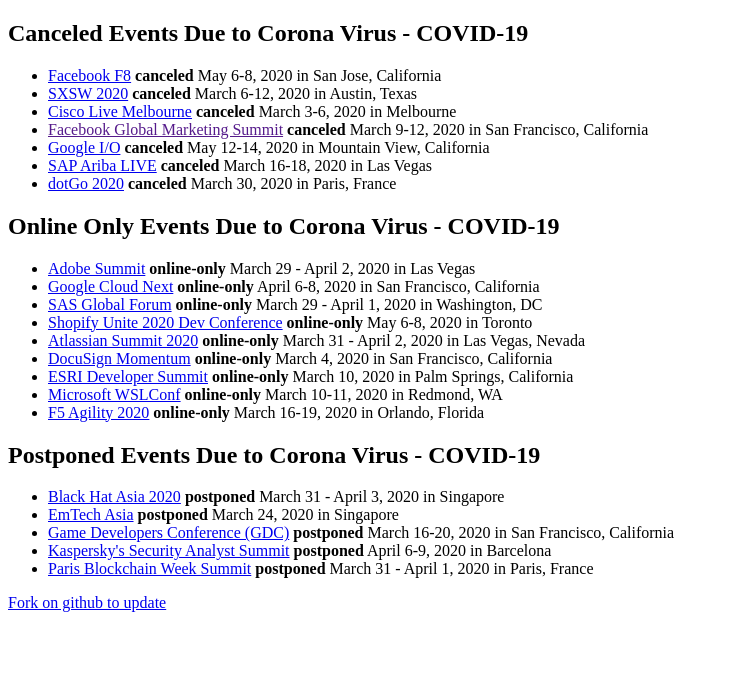
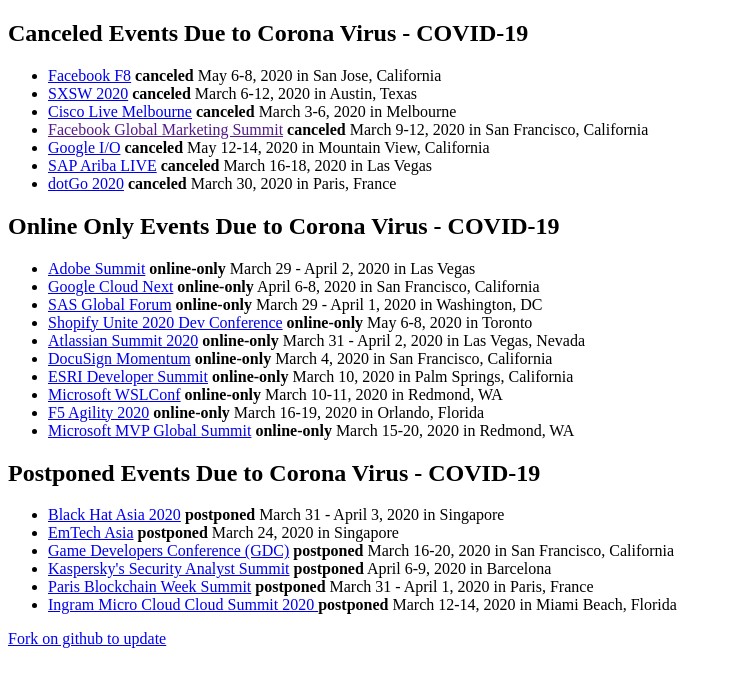
Before and after one commit to oguzbilgic/coronacanceled.com, a Next.js app: page / in a window 1280 px wide. Shown: the top 686 px of the page, without its empty margins (0-732 px from the left). Built offline with nearby package versions, Linux system fonts and the light colour scheme.

Commit message:
add events

```diff
--- a/pages/index.js
+++ b/pages/index.js
@@ -149,6 +149,20 @@
     date: "March 16-19, 2020",
     status: "online-only"
   },
+  {
+    name: "Ingram Micro Cloud Cloud Summit 2020 ",
+    link: "https://www.ingrammicrocloud.com/press-releases/ingram-micro-cloud-postpones-cloud-summit-2020-early-2021/",
+    location: "Miami Beach, Florida",
+    date: "March 12-14, 2020",
+    status: "postponed"
+  },
+  {
+    name: "Microsoft MVP Global Summit",
+    link: "https://mvp.microsoft.com/summit",
+    location: "Redmond, WA",
+    date: "March 15-20, 2020",
+    status: "online-only"
+  },
 ]
 
 function HomePage() {
```
